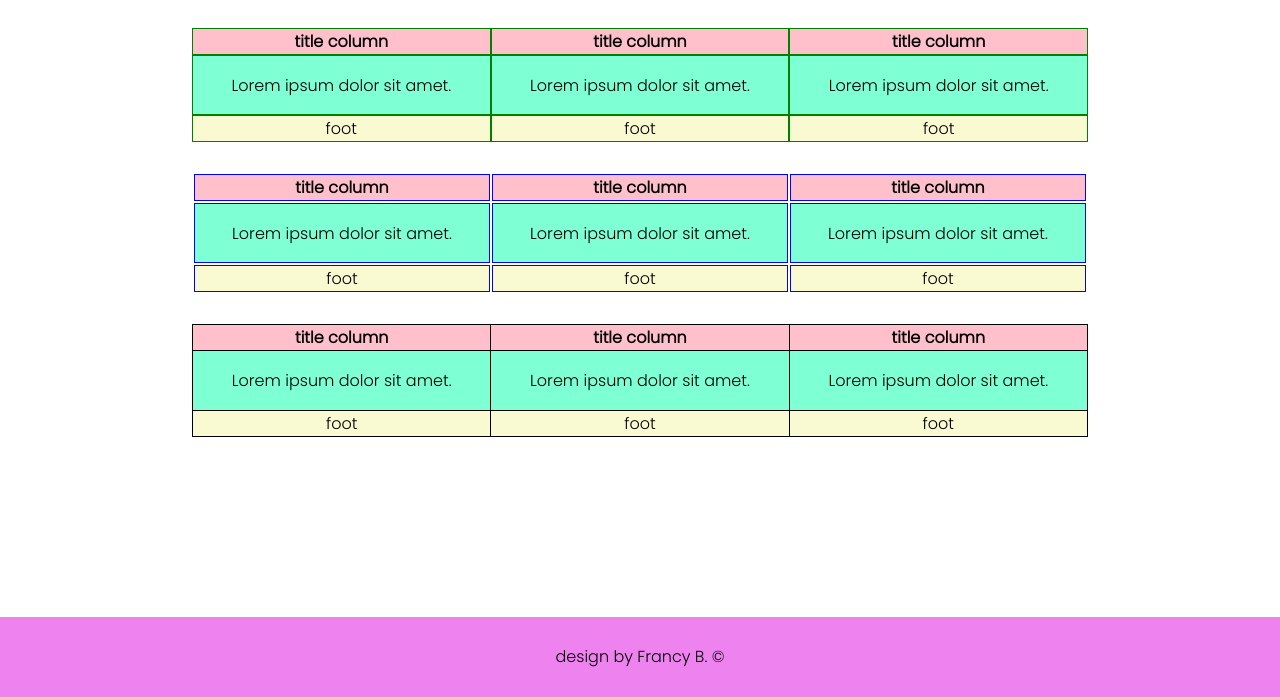
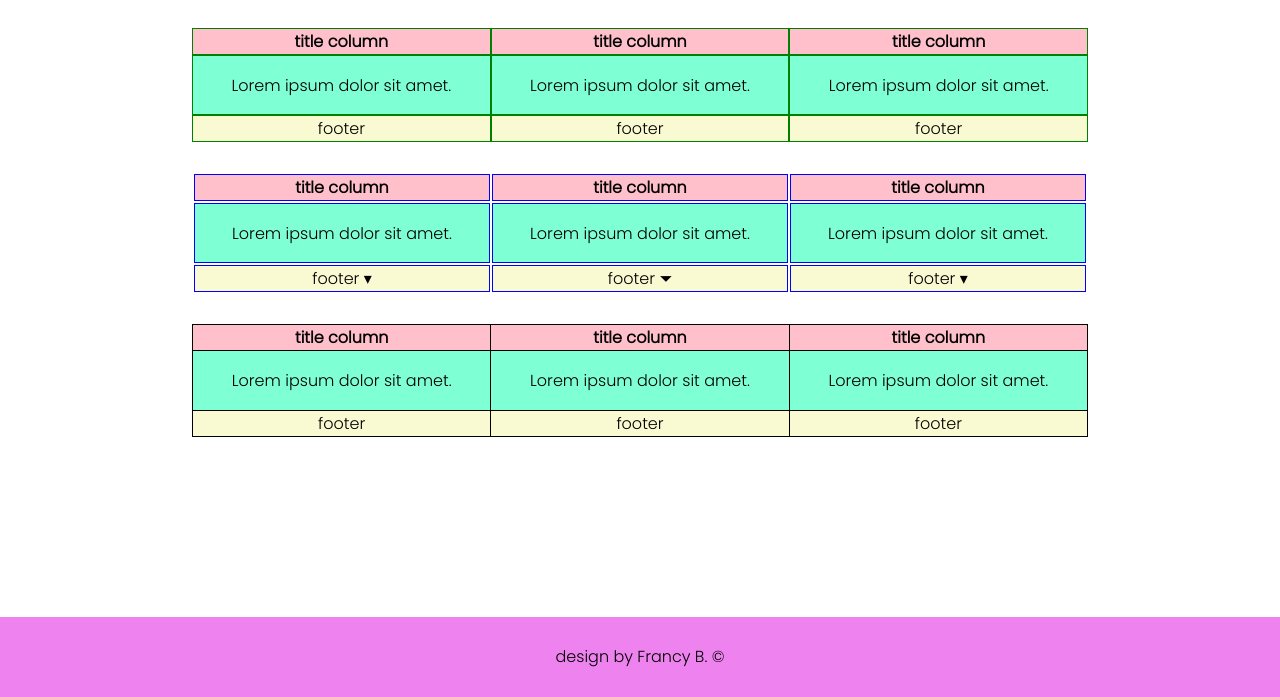
Before and after one commit to Francesca-Barcella/_RIPASSO_e_PACIUGHI, a plain HTML site: page ripasso table/Index.html in a window 1280 px wide. Shown: the part 103-800 px from the top of the page. Drawn offline with Linux system fonts and the light colour scheme.

Commit message:
prova simboli

```diff
--- a/ripasso table/Index.html
+++ b/ripasso table/Index.html
@@ -42,9 +42,9 @@
 
             <tfoot>
                 <tr>
-                    <td>foot</td>
-                    <td>foot</td>
-                    <td>foot</td>
+                    <td>footer</td>
+                    <td>footer</td>
+                    <td>footer</td>
                 </tr>
             </tfoot>
         </table>
@@ -70,9 +70,9 @@
 
             <tfoot>
                 <tr>
-                    <td>foot</td>
-                    <td>foot</td>
-                    <td>foot</td>
+                    <td>footer &dtrif;</td>
+                    <td>footer &#9207;</td>
+                    <td>footer &#9662;</td>
                 </tr>
             </tfoot>
         </table>
@@ -98,9 +98,9 @@
 
             <tfoot>
                 <tr>
-                    <td>foot</td>
-                    <td>foot</td>
-                    <td>foot</td>
+                    <td>footer</td>
+                    <td>footer</td>
+                    <td>footer</td>
                 </tr>
             </tfoot>
         </table>
```
Also changed, not shown: ripasso discord/Index.html (+3 -2 lines).
